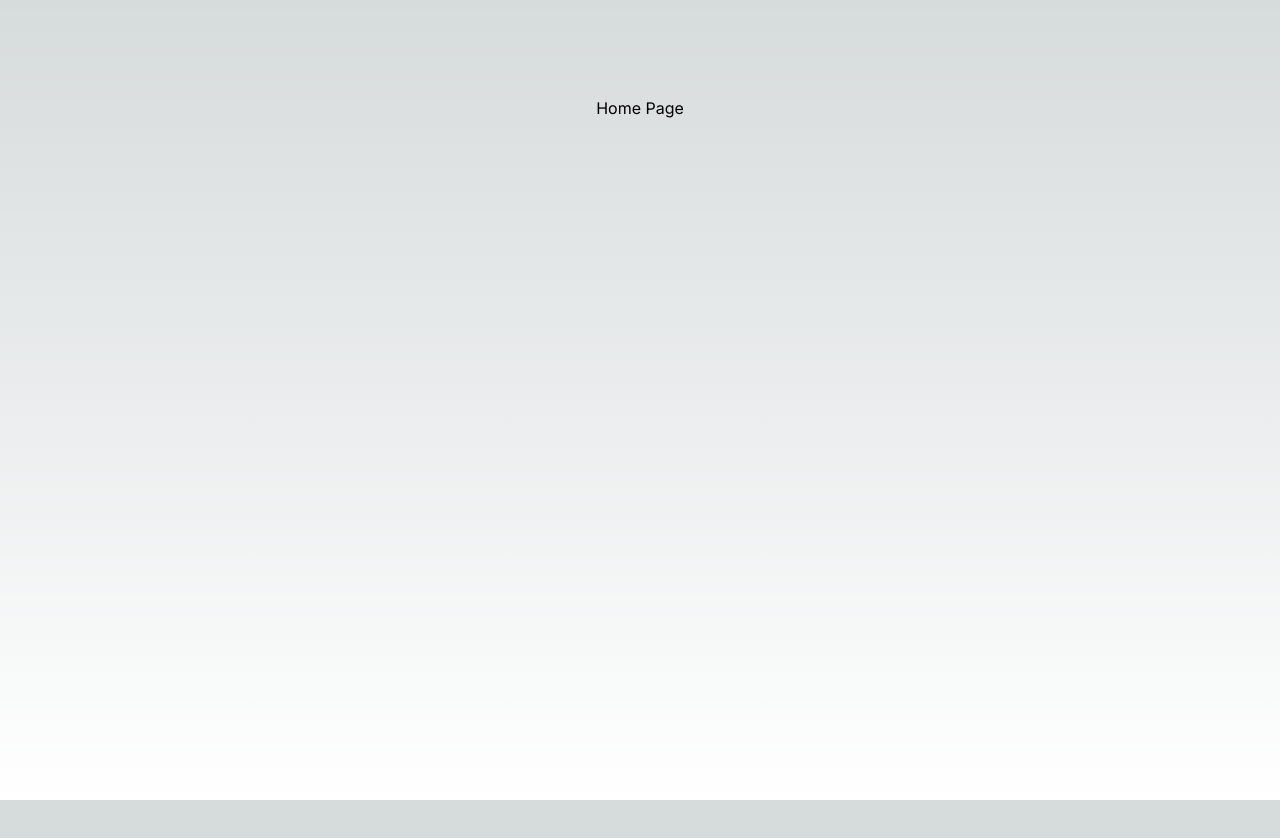
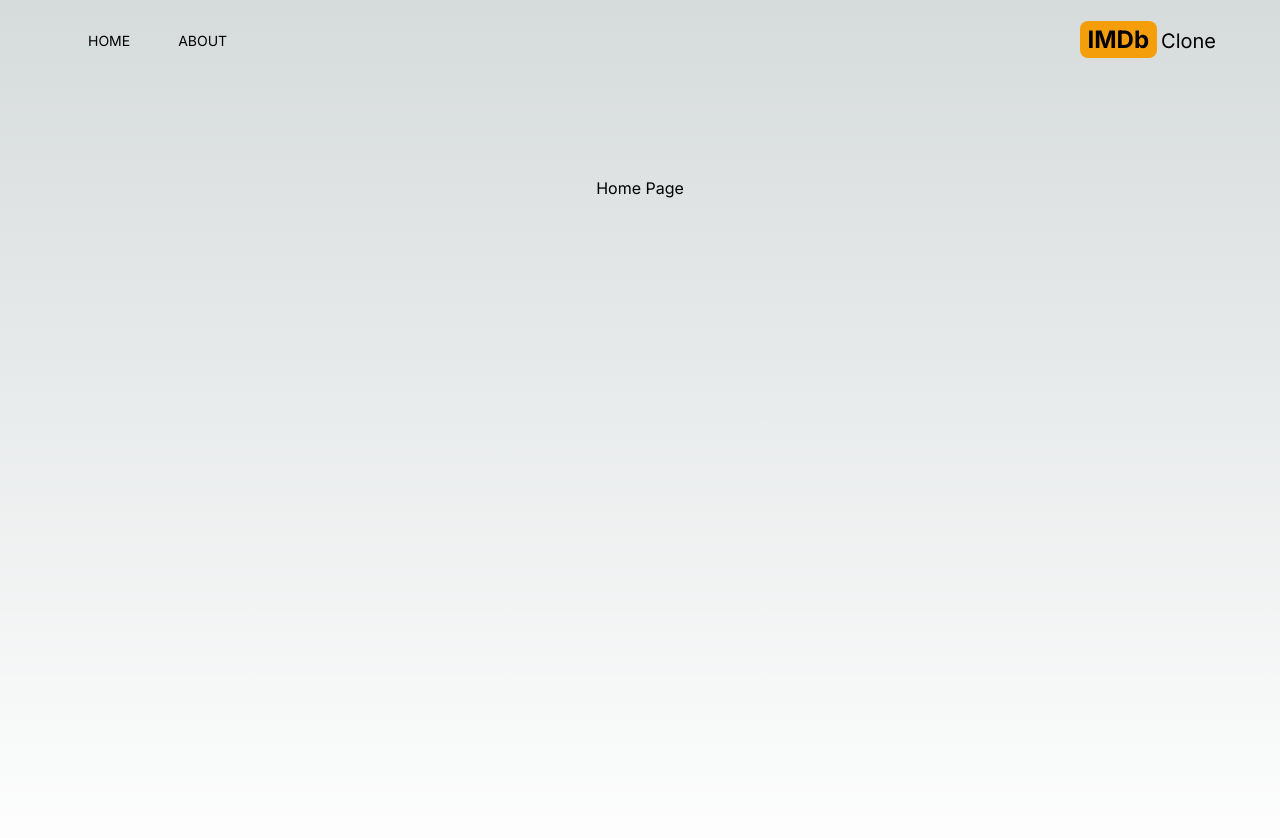
Before and after one commit to jawdat89/imdb, a Next.js app: page / in a window 1280 px wide. Shown: the top 838 px of the page. Before the commit the page ends 800 px from the top, so only its background shows below. Built offline with nearby package versions, Linux system fonts and the light colour scheme.

Commit message:
Create the header section

```diff
--- /dev/null
+++ b/src/app/components/Header.tsx
@@ -0,0 +1,29 @@
+import React from "react";
+import MenuItem from "./MenuItem";
+import { AiFillHome } from "react-icons/ai";
+import { BiSolidInfoCircle } from "react-icons/bi";
+import Link from "next/link";
+
+export default function Header() {
+  return (
+    <div className="flex justify-between mx-2 my-6 max-w-6xl sm:mx-auto items-center">
+      {/* Left side */}
+      <div className="flex">
+        <MenuItem title="HOME" address="/" icon={AiFillHome} />
+        <MenuItem title="ABOUT" address="/about" icon={BiSolidInfoCircle} />
+      </div>
+
+      {/* Right side */}
+      <div className="">
+        <Link href="/">
+          <h2 className="text-2xl">
+            <span className="font-bold bg-amber-500 py-1 px-2 rounded-lg mr-1">
+              IMDb
+            </span>
+            <span className="text-xl hidden sm:inline">Clone</span>
+          </h2>
+        </Link>
+      </div>
+    </div>
+  );
+}
--- /dev/null
+++ b/src/app/components/MenuItem.tsx
@@ -0,0 +1,23 @@
+import Link from "next/link";
+import React from "react";
+
+interface IconProps {
+  className?: string;
+}
+
+interface Props {
+  title: string;
+  address: string;
+  icon: React.ComponentType<IconProps>;
+}
+
+export default function MenuItem({ title, address, icon: Icon }: Props) {
+  return (
+    <div>
+      <Link href={address} className="mx-4 md:mx-6 hover:text-amber-600">
+        <Icon className="text-2xl sm:hidden mx-4" />
+        <p className="hidden sm:inline my-2 text-sm">{title}</p>
+      </Link>
+    </div>
+  );
+}
--- a/src/app/layout.tsx
+++ b/src/app/layout.tsx
@@ -1,6 +1,7 @@
 import type { Metadata } from "next";
 import { Inter } from "next/font/google";
 import "./globals.css";
+import Header from "./components/Header";
 
 const inter = Inter({ subsets: ["latin"] });
 
@@ -16,7 +17,15 @@
 }) {
   return (
     <html lang="en">
-      <body className={inter.className}>{children}</body>
+      <body className={inter.className}>
+        {/* Header */}
+        <Header />
+
+        {/* Navbar */}
+
+        {/* Search Box */}
+        {children}
+      </body>
     </html>
   );
 }
```
Also changed, not shown: package.json (+5 -4 lines), 1 other file (tests, documents, lock files or other folders).
